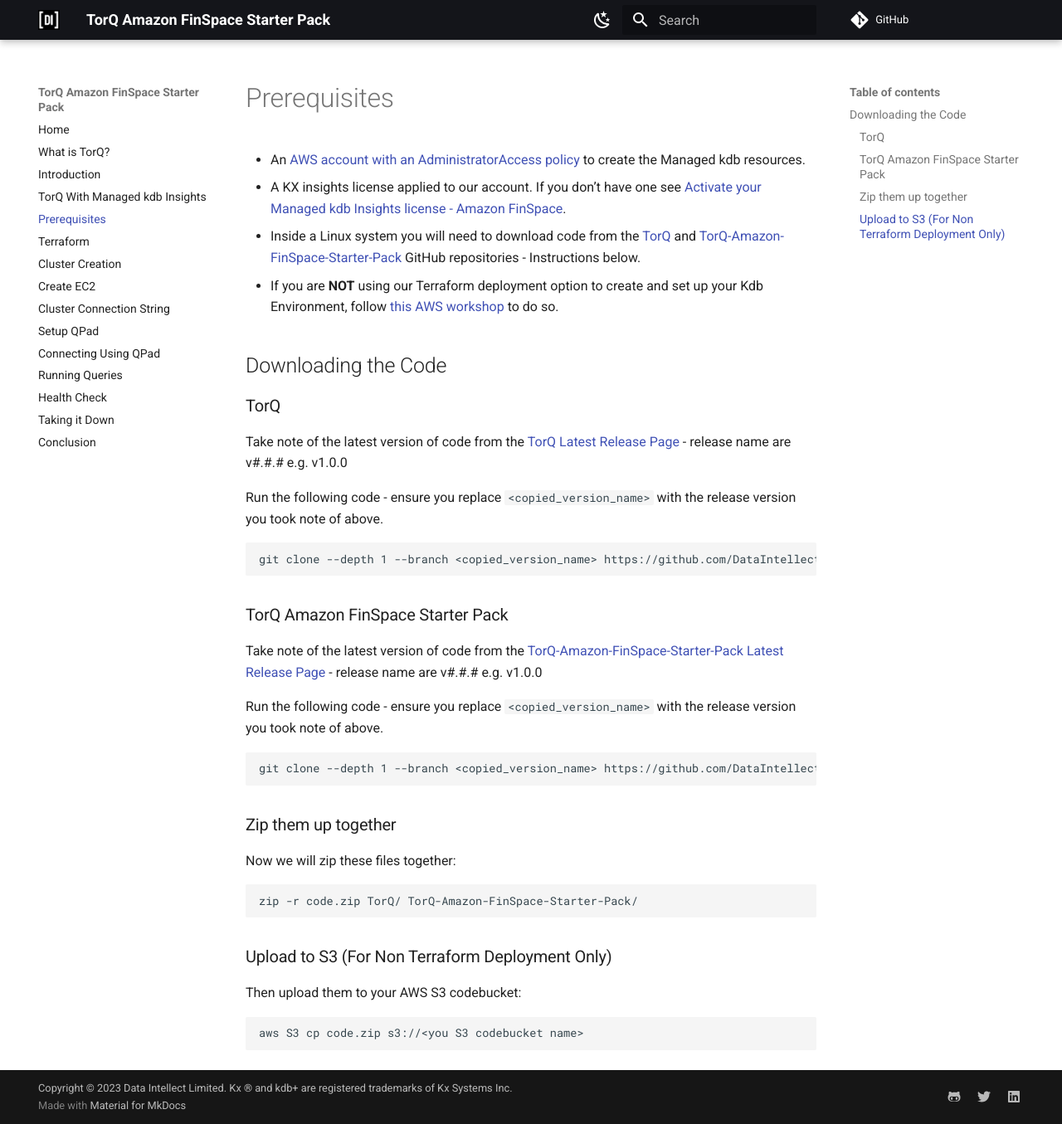
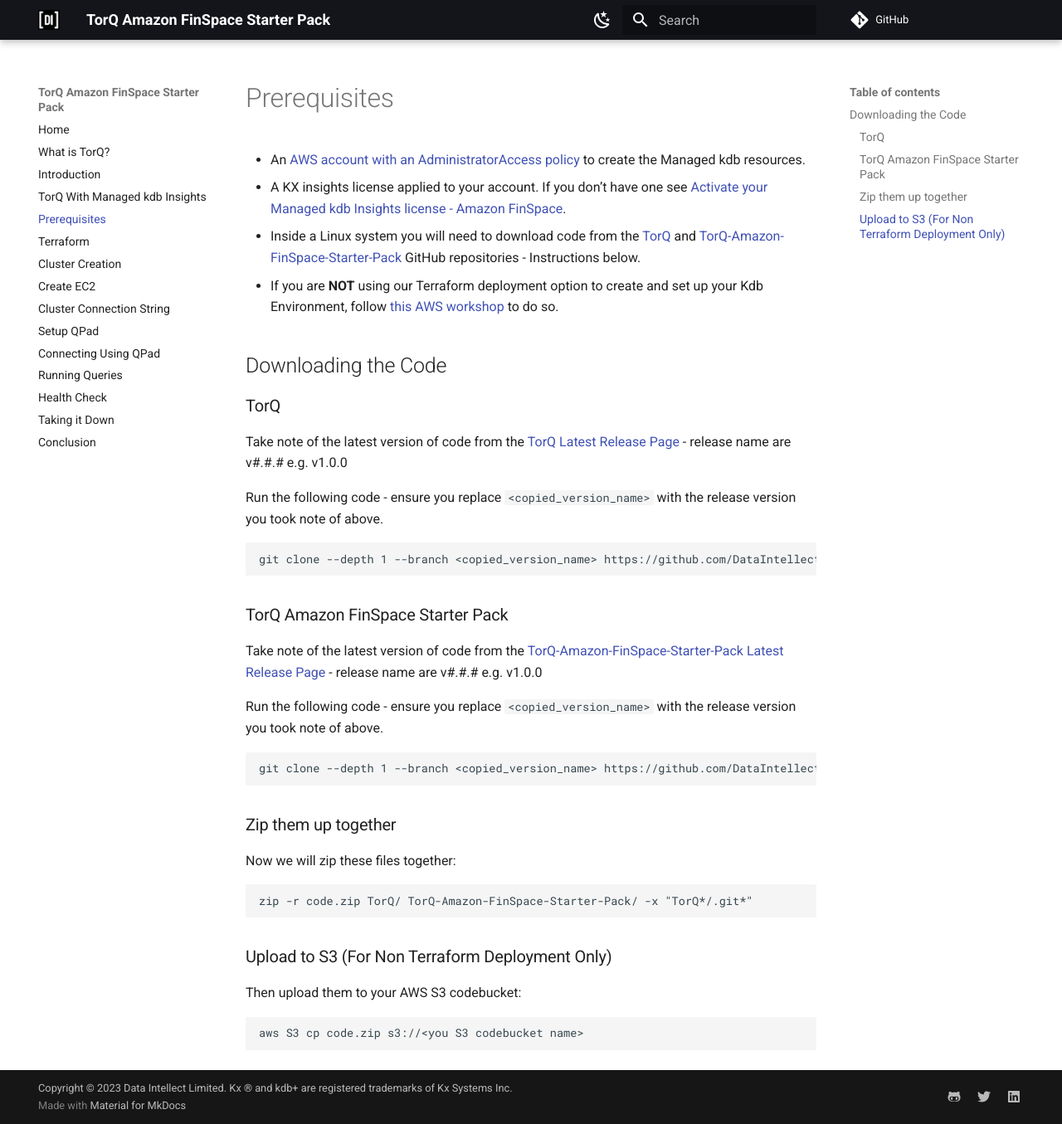
Before and after one commit to DataIntellectTech/TorQ-Amazon-FinSpace-Starter-Pack, an MkDocs documentation site: the page built from docs/04-prerequisites.md, in a window 1280 px wide and 1355 px high. Shown: the whole window at 83% size. Built offline with MkDocs 1.6.1 and Material for MkDocs 9.7.7, drawn with Linux system fonts in a browser that asks for light colours; comment, search, counter and statistics services are not loaded.

Commit message:
recommended grammar fixes

```diff
--- a/docs/04-prerequisites.md
+++ b/docs/04-prerequisites.md
@@ -2,7 +2,7 @@
 ===============
 
 - An [AWS account with an AdministratorAccess policy](https://docs.aws.amazon.com/aws-managed-policy/latest/reference/AdministratorAccess.html) to create the Managed kdb resources.
-- A KX insights license applied to our account. If you don’t have one see [Activate your Managed kdb Insights license - Amazon FinSpace](https://docs.aws.amazon.com/finspace/latest/userguide/kdb-licensing.html).
+- A KX insights license applied to your account. If you don’t have one see [Activate your Managed kdb Insights license - Amazon FinSpace](https://docs.aws.amazon.com/finspace/latest/userguide/kdb-licensing.html).
 - Inside a Linux system you will need to download code from the [TorQ](https://github.com/DataIntellectTech/TorQ/tree/master) and [TorQ-Amazon-FinSpace-Starter-Pack](https://github.com/DataIntellectTech/TorQ-Amazon-FinSpace-Starter-Pack/tree/master) GitHub repositories - Instructions below.
 - If you are **NOT** using our Terraform deployment option to create and set up your Kdb Environment, follow [this AWS workshop](https://catalog.us-east-1.prod.workshops.aws/workshops/a1575309-1f43-4945-a5fa-a4d62d5e821d/en-US/envcreate) to do so.
 
@@ -28,7 +28,7 @@
 
 Now we will zip these files together:
 
-    zip -r code.zip TorQ/ TorQ-Amazon-FinSpace-Starter-Pack/
+    zip -r code.zip TorQ/ TorQ-Amazon-FinSpace-Starter-Pack/ -x "TorQ*/.git*"
 
 ### Upload to S3 (For Non Terraform Deployment Only)
 
```
Also changed, not shown: README.md (+1 -1 lines), docs/08-clusterconnectionstring.md (+1 -1 lines), docs/12-healthcheck.md (+1 -1 lines).
